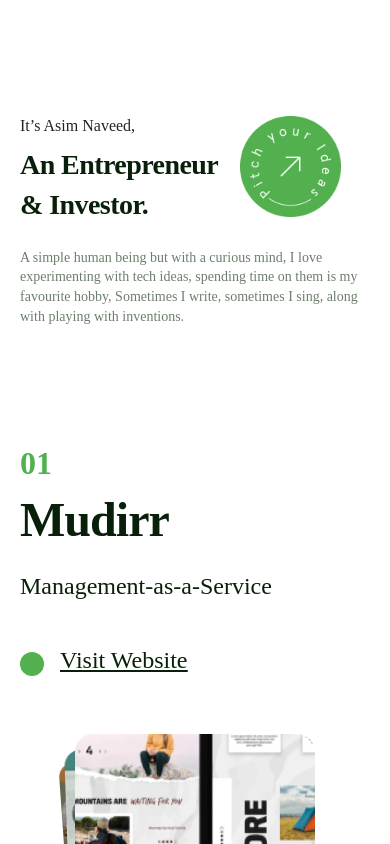
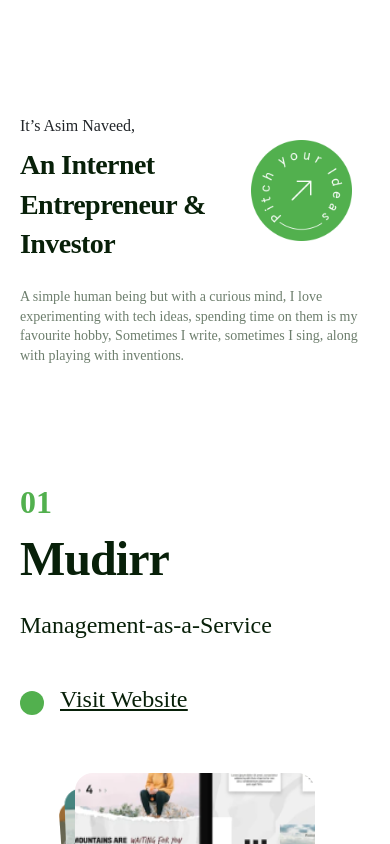
Before and after one commit to Mudassirrahman/landingpage, a Next.js app: page / in a window 390 px wide. Shown: the top 844 px of the page. Built offline with nearby package versions, Linux system fonts and the light colour scheme.

Commit message:
main hading changed tittle added with mudir logo

```diff
--- a/components/heroSection/HeroSec.jsx
+++ b/components/heroSection/HeroSec.jsx
@@ -11,7 +11,7 @@ function HeroSec() {
           <div className=" d-lg-block d-md-block d-sm-block d-flex">
             <div className="">
               <h1 className={styles.heading}>It’s Asim Naveed,</h1>
-              <h1 className={styles.heading1}>An Entrepreneur & Investor.</h1>
+              <h1 className={styles.heading1}>An Internet Entrepreneur & Investor</h1>
             </div>
             <div className={` ${"d-lg-none d-md-none d-sm-none d-block"} ${styles.heroSectionBtnDivSize} `}>
               <a
--- a/pages/index.js
+++ b/pages/index.js
@@ -33,7 +33,8 @@ export default function Home() {
         <Head>
           <title>Create Next App</title>
           <meta name="description" content="Generated by create next app" />
-          <link rel="icon" href="/favicon.ico" />
+          <title>Asim Naveed - An Internet Entrepreneur & Investor</title>
+          <link rel="icon" href="/logo_black.svg" />
           <link
             rel="stylesheet"
             href="https://pro.fontawesome.com/releases/v5.10.0/css/all.css"
--- a/styles/HeroSec.module.css
+++ b/styles/HeroSec.module.css
@@ -69,6 +69,6 @@
   .heroSectionBtnDivSize{
     width: 101px;
     height: 101px;
-    margin-left: 8px;
+    margin: auto;
   }
 }
```
Also changed, not shown: public/logo_black.svg (added).
